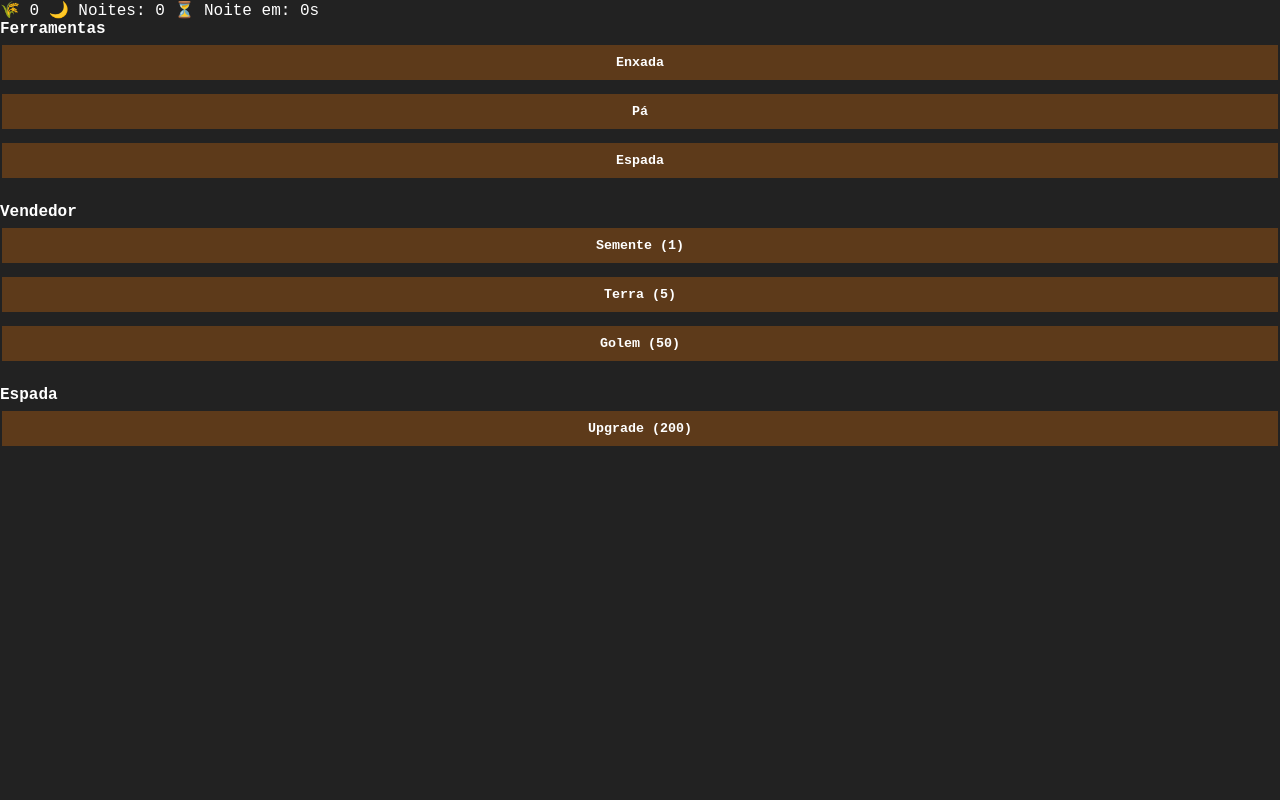
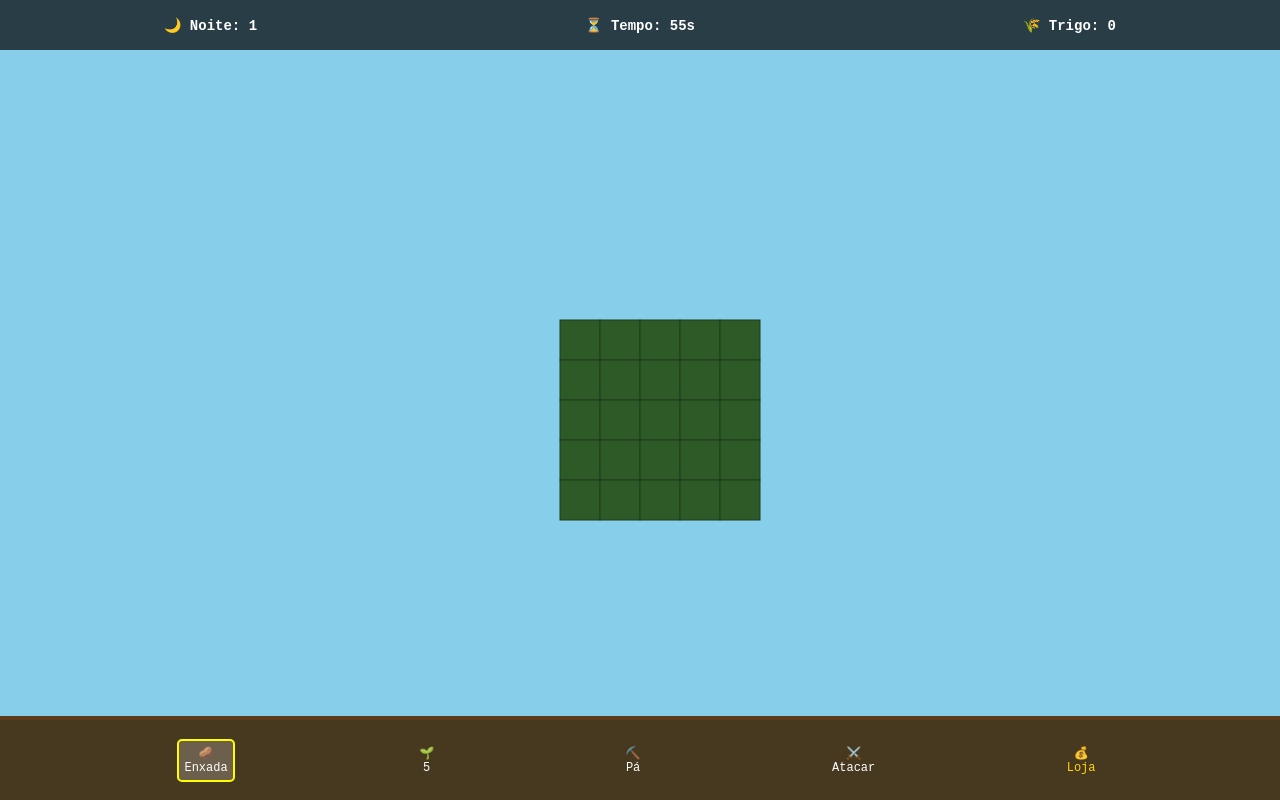
Before and after one commit to sla-crypto1/Minecraft.fake, a plain HTML site: page index.html in a window 1280 px wide. Drawn offline with nearby package versions, Linux system fonts and the light colour scheme.

Commit message:
Refactor HTML structure and update titles

```diff
--- a/index.html
+++ b/index.html
@@ -1,36 +1,41 @@
 <!DOCTYPE html>
 <html lang="pt-br">
 <head>
-<meta charset="UTF-8">
-<title>Village Nightfall 3D</title>
-<link rel="stylesheet" href="style.css">
+    <meta charset="UTF-8">
+    <meta name="viewport" content="width=device-width, initial-scale=1.0, maximum-scale=1.0, user-scalable=no">
+    <title>Vida de Aldeão TD</title>
+    <link rel="stylesheet" href="style.css">
 </head>
 <body>
 
-<div id="topHud">
-  🌾 <span id="wheat">0</span>
-  🌙 Noites: <span id="nights">0</span>
-  ⏳ Noite em: <span id="timer">0</span>s
-</div>
+    <div id="top-ui">
+        <div class="stat-box">🌙 Noite: <span id="night-count">1</span></div>
+        <div class="stat-box">⏳ Tempo: <span id="time-left">60</span>s</div>
+        <div class="stat-box">🌾 Trigo: <span id="wheat-count">0</span></div>
+    </div>
 
-<div id="hud">
-  <b>Ferramentas</b>
-  <button onclick="setTool('hoe')">Enxada</button>
-  <button onclick="setTool('shovel')">Pá</button>
-  <button onclick="setTool('sword')">Espada</button>
+    <canvas id="gameCanvas"></canvas>
 
-  <br><br>
-  <b>Vendedor</b>
-  <button onclick="buySeed()">Semente (1)</button>
-  <button onclick="buyLand()">Terra (5)</button>
-  <button onclick="buyGolem()">Golem (50)</button>
+    <div id="shop-modal" class="hidden">
+        <h2>🏪 Loja do Aldeão</h2>
+        <button onclick="buyItem('seed')">🌱 Semente (1 Trigo)</button>
+        <button onclick="buyItem('dirt')">🟫 Bloco de Terra (5 Trigo)</button>
+        <button onclick="buyItem('golem')">🤖 Golem de Ferro (50 Trigo)</button>
+        <hr>
+        <h3>⚔️ Ferreiro</h3>
+        <p>Atual: <span id="sword-name">Madeira</span></p>
+        <button onclick="upgradeSword()">Evoluir Espada (200 Trigo)</button>
+        <button class="close-btn" onclick="toggleShop()">Fechar</button>
+    </div>
 
-  <br><br>
-  <b>Espada</b>
-  <button onclick="upgradeSword()">Upgrade (200)</button>
-</div>
+    <div id="bottom-ui">
+        <div class="tool active" id="tool-hoe" onclick="selectTool('hoe')">🥔<br>Enxada</div>
+        <div class="tool" id="tool-seed" onclick="selectTool('seed')">🌱<br>Plantar</div>
+        <div class="tool" id="tool-shovel" onclick="selectTool('shovel')">⛏️<br>Pá</div>
+        <div class="tool" id="tool-sword" onclick="selectTool('sword')">⚔️<br>Atacar</div>
+        <div class="tool shop-btn" onclick="toggleShop()">💰<br>Loja</div>
+    </div>
 
-<script src="https://cdn.jsdelivr.net/npm/three@0.160.0/build/three.min.js"></script>
-<script src="game.js"></script>
+    <script src="script.js"></script>
 </body>
 </html>
```
